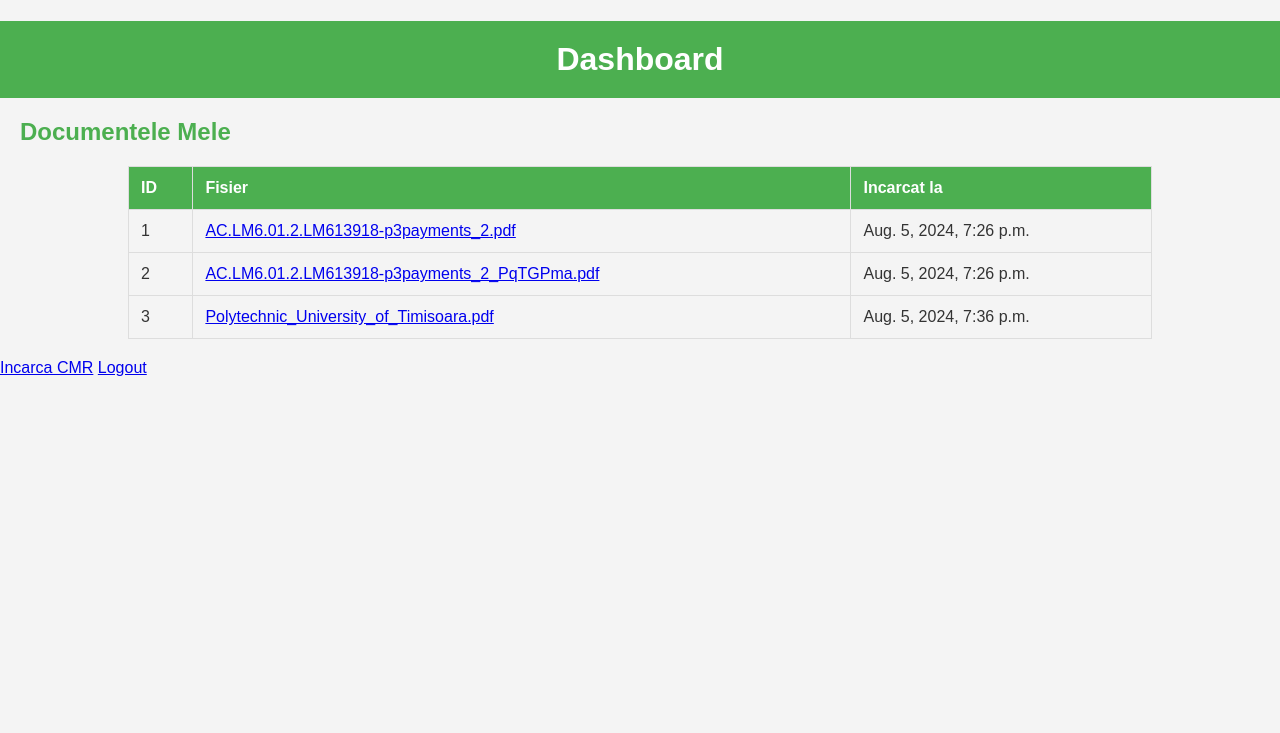
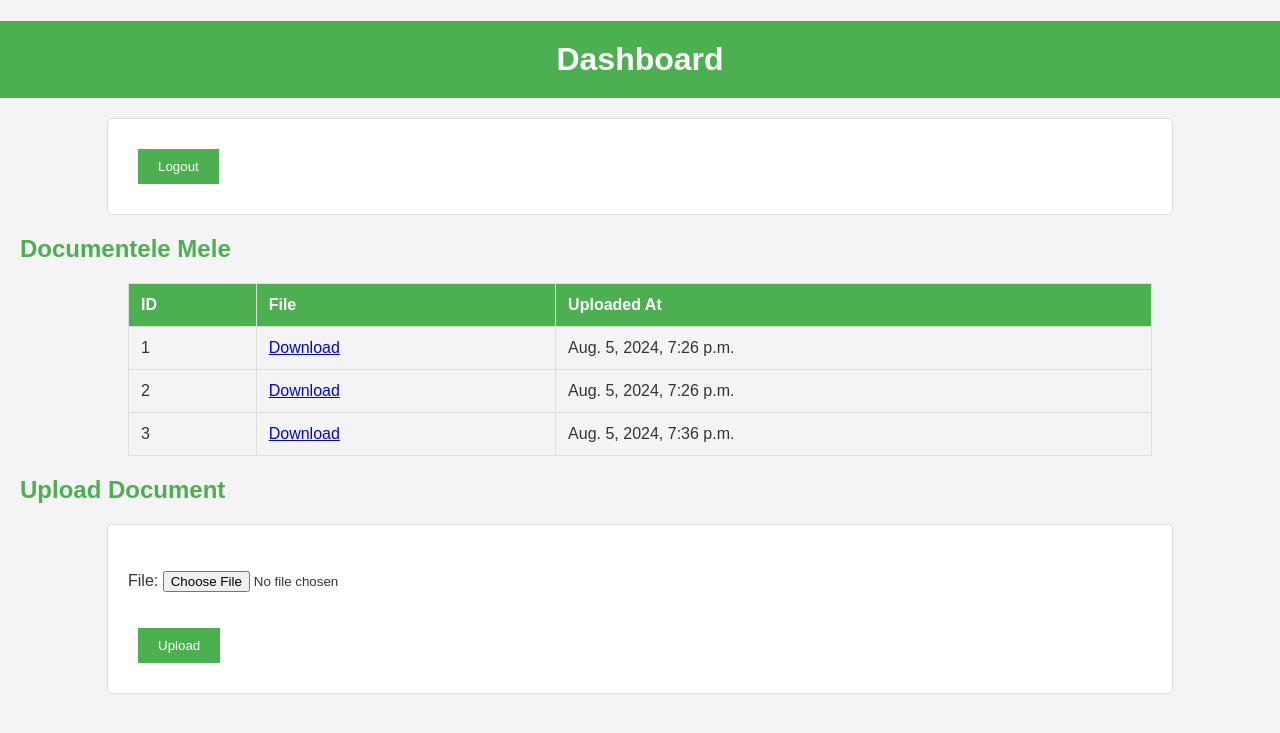
Before and after one commit to Careba123/SiteCMR, a Django app: template cmr_project/cmr_app/templates/cmr_app/dashboard.html in a window 1280 px wide. Shown: the top 733 px of the page. Run offline with Django 5.2, Linux system fonts and the light colour scheme; the template is opened without the code that fills it: values that come from a table or form of the project are taken from there, others are empty; data comes from the database, SQL or seed files in the repository; both versions use the stored data as it was after the commit.

Commit message:
Wed, Aug 7, 2024, 2:23 AM +03:00

```diff
--- a/cmr_project/cmr_app/templates/cmr_app/dashboard.html
+++ b/cmr_project/cmr_app/templates/cmr_app/dashboard.html
@@ -7,30 +7,50 @@
 </head>
 <body>
     <h1>Dashboard</h1>
-    {% if user.is_staff %}
+    <form method="post" action="{% url 'logout' %}">
+        {% csrf_token %}
+        <button type="submit">Logout</button>
+    </form>
+
+    {% if request.user.is_staff %}
         <h2>Utilizatori</h2>
-        <ul>
-            {% for u in users %}
-                <li><a href="{% url 'cmr_app:user_documents' u.id %}">{{ u.username }}</a></li>
+        <table>
+            <tr>
+                <th>ID</th>
+                <th>Username</th>
+                <th>Actions</th>
+            </tr>
+            {% for user in users %}
+            <tr>
+                <td>{{ user.id }}</td>
+                <td>{{ user.username }}</td>
+                <td><a href="{% url 'cmr_app:user_documents' user.id %}"><button>Vezi documentele</button></a></td>
+            </tr>
             {% endfor %}
-        </ul>
-    {% endif %}
+        </table>
+    {% else %}
         <h2>Documentele Mele</h2>
         <table>
             <tr>
                 <th>ID</th>
-            <th>Fisier</th>
-            <th>Incarcat la</th>
+                <th>File</th>
+                <th>Uploaded At</th>
             </tr>
             {% for cmr in cmrs %}
             <tr>
                 <td>{{ cmr.id }}</td>
-            <td><a href="{{ cmr.file.url }}">{{ cmr.file.name|slice:"5:" }}</a></td>
+                <td><a href="{{ cmr.file.url }}">Download</a></td>
                 <td>{{ cmr.uploaded_at }}</td>
             </tr>
             {% endfor %}
         </table>
-    <a href="{% url 'cmr_app:upload_cmr' %}">Incarca CMR</a>
-    <a href="{% url 'logout' %}">Logout</a>
+    {% endif %}
+
+    <h2>Upload Document</h2>
+    <form method="post" action="{% url 'cmr_app:upload_cmr' %}" enctype="multipart/form-data">
+        {% csrf_token %}
+        {{ form.as_p }}
+        <button type="submit">Upload</button>
+    </form>
 </body>
 </html>
--- a/cmr_project/cmr_app/templates/cmr_app/upload_cmr.html
+++ b/cmr_project/cmr_app/templates/cmr_app/upload_cmr.html
@@ -1,17 +1,16 @@
 <!DOCTYPE html>
 <html>
 <head>
-    <title>Încarcă CMR</title>
+    <title>Incarca CMR</title>
     {% load static %}
     <link rel="stylesheet" type="text/css" href="{% static 'cmr_app/styles.css' %}">
 </head>
 <body>
-    <h1>Încarcă CMR</h1>
+    <h1>Incarca CMR</h1>
     <form method="post" enctype="multipart/form-data">
         {% csrf_token %}
         {{ form.as_p }}
         <button type="submit">Upload</button>
     </form>
-    <a href="{% url 'cmr_app:dashboard' %}">Înapoi la Dashboard</a>
 </body>
 </html>
--- a/cmr_project/cmr_app/templates/cmr_app/user_documents.html
+++ b/cmr_project/cmr_app/templates/cmr_app/user_documents.html
@@ -16,11 +16,11 @@
         {% for document in documents %}
         <tr>
             <td>{{ document.id }}</td>
-            <td><a href="{{ document.file.url }}">{{ document.file.name|slice:"5:" }}</a></td>
+            <td><a href="{{ document.file.url }}">Download</a></td>
             <td>{{ document.uploaded_at }}</td>
         </tr>
         {% endfor %}
     </table>
-    <a href="{% url 'cmr_app:dashboard' %}">Înapoi la Dashboard</a>
+    <a href="{% url 'cmr_app:dashboard' %}" class="button">Înapoi la Dashboard</a>
 </body>
 </html>
```
Also changed, not shown: cmr_project/db.sqlite3. Lines whose indentation alone changed are shown as unchanged.
